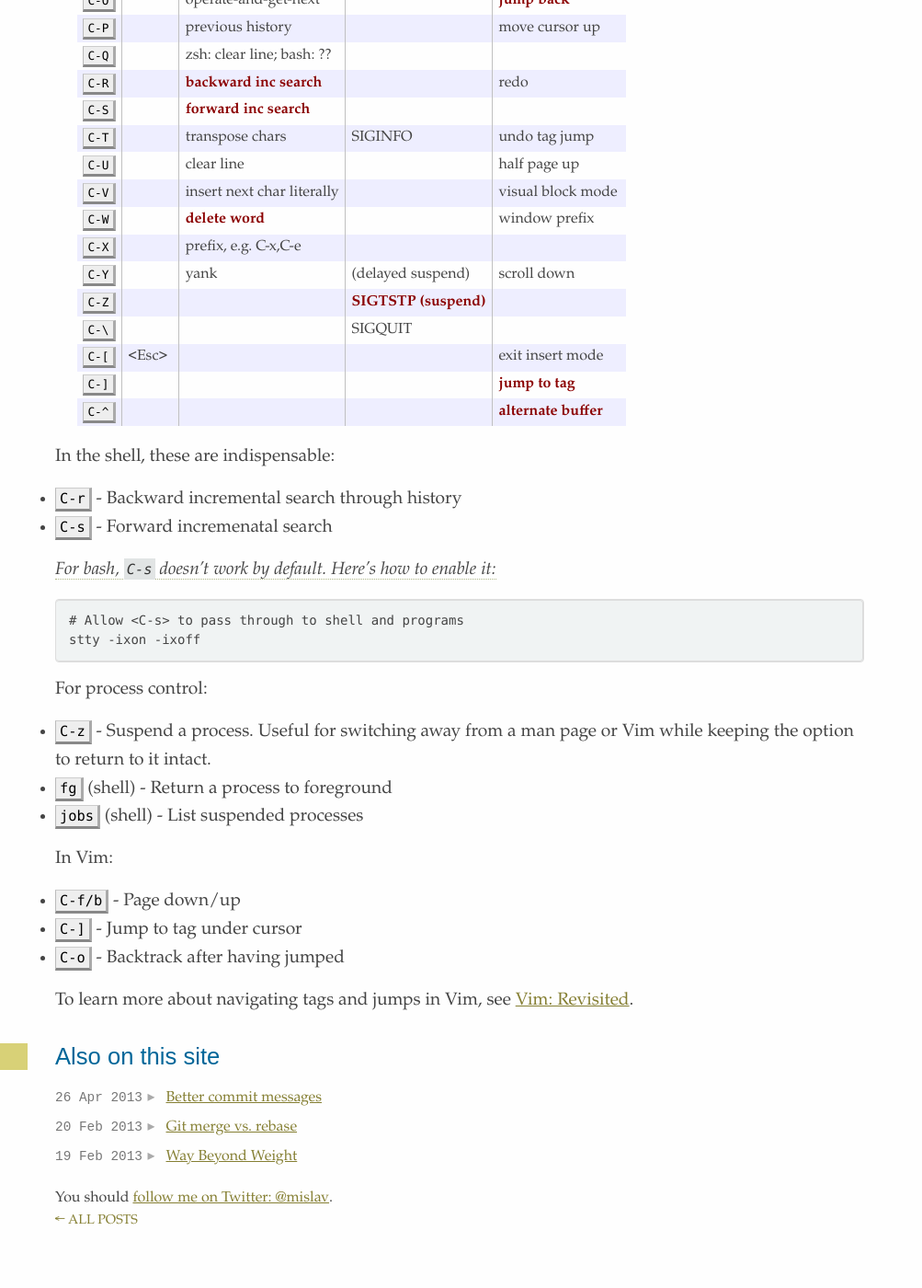
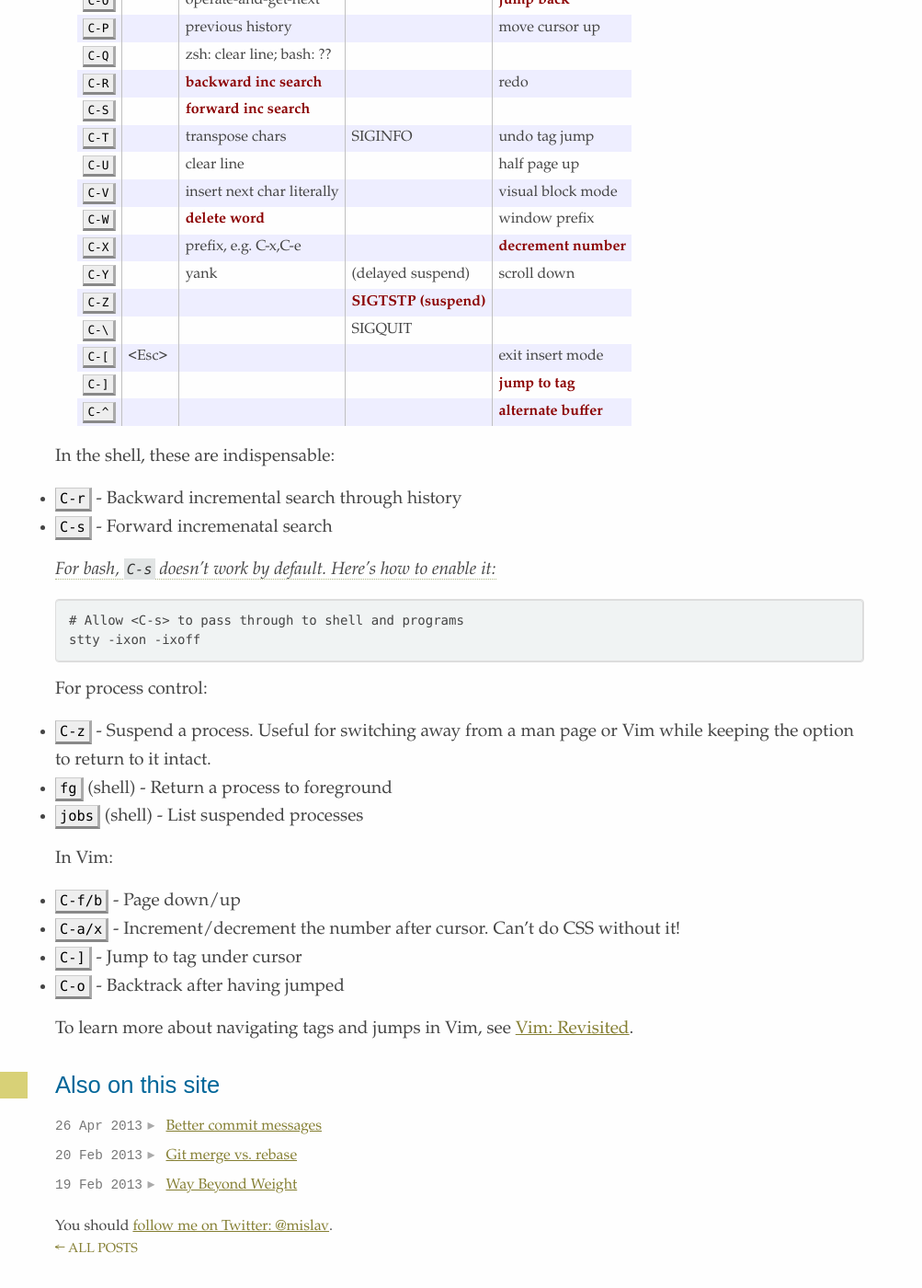
Before and after one commit to mislav/blog, a Jekyll site: the page built from _posts/2013-07-12-control-maps.md, in a window 1280 px wide and 1400 px high, scrolled down 986 px. Shown: the whole window at 92% size, without its empty margins (0-1003 px from the left). Built offline with Jekyll 4.4.1, drawn with Linux system fonts in a browser that asks for light colours; Markdown is read by kramdown in place of the engine named in the settings.

Commit message:
document C-a/x in Vim
Thanks https://twitter.com/yazhuang/status/355663822935166976

```diff
--- a/_posts/2013-07-12-control-maps.md
+++ b/_posts/2013-07-12-control-maps.md
@@ -49,7 +49,7 @@ contexts and highlighted the features that matter to me the most:
 <thead>
 <tr><th>                 </th><th> term  </th><th> shell prompt               </th><th> process           </th><th> Vim normal</th></tr>
 </thead>
-<tr><th><kbd>C-A</kbd>   </th><td>       </td><td><strong> start of line</strong>              </td><td>                   </td><td></td></tr>
+<tr><th><kbd>C-A</kbd>   </th><td>       </td><td><strong> start of line</strong>              </td><td>                   </td><td><strong>increment number</strong></td></tr>
 <tr><th><kbd>C-B</kbd>   </th><td>       </td><td> move back a char           </td><td>                   </td><td><strong> page up</strong></td></tr>
 <tr><th><kbd>C-C</kbd>   </th><td>       </td><td>                            </td><td> SIGINT            </td><td></td></tr>
 <tr><th><kbd>C-D</kbd>   </th><td>       </td><td> delete char                </td><td> send EOF          </td><td> half page down</td></tr>
@@ -72,7 +72,7 @@ contexts and highlighted the features that matter to me the most:
 <tr><th><kbd>C-U</kbd>   </th><td>       </td><td> clear line                 </td><td>                   </td><td> half page up</td></tr>
 <tr><th><kbd>C-V</kbd>   </th><td>       </td><td> insert next char literally </td><td>                   </td><td> visual block mode</td></tr>
 <tr><th><kbd>C-W</kbd>   </th><td>       </td><td><strong> delete word</strong>                </td><td>                   </td><td> window prefix</td></tr>
-<tr><th><kbd>C-X</kbd>   </th><td>       </td><td> prefix, e.g. C-x,C-e       </td><td>                   </td><td></td></tr>
+<tr><th><kbd>C-X</kbd>   </th><td>       </td><td> prefix, e.g. C-x,C-e       </td><td>                   </td><td><strong>decrement number</strong></td></tr>
 <tr><th><kbd>C-Y</kbd>   </th><td>       </td><td> yank                       </td><td> (delayed suspend) </td><td> scroll down</td></tr>
 <tr><th><kbd>C-Z</kbd>   </th><td>       </td><td>                            </td><td><strong> SIGTSTP (suspend)</strong> </td><td></td></tr>
 <tr><th><kbd>C-\</kbd>   </th><td>       </td><td>                            </td><td> SIGQUIT           </td><td></td></tr>
@@ -101,6 +101,8 @@ For process control:
 In Vim:
 
 * <kbd>C-f/b</kbd> - Page down/up
+* <kbd>C-a/x</kbd> - Increment/decrement the number after cursor.
+  Can't do CSS without it!
 * <kbd>C-]</kbd> - Jump to tag under cursor
 * <kbd>C-o</kbd> - Backtrack after having jumped
 
```
